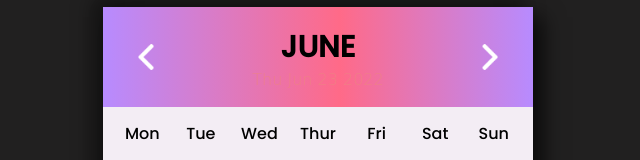
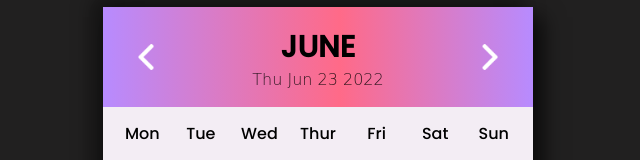
Before and after one commit to deev6062/Calander-project-, a plain HTML site: page index.html in a window 1280 px wide. Shown: the part 143-303 px from the top of the page, without its empty margins (322-962 px from the left). Drawn offline with Linux system fonts and the light colour scheme.

Commit message:
Update index.css

```diff
--- a/index.css
+++ b/index.css
@@ -55,7 +55,7 @@
 }
 .month p {
   font-weight: 300;
-  color: rgba(238, 131, 131, 0.797);
+  color: rgba(0, 0, 0, 0.797);
   font-family: cursive;
 }
 
```
